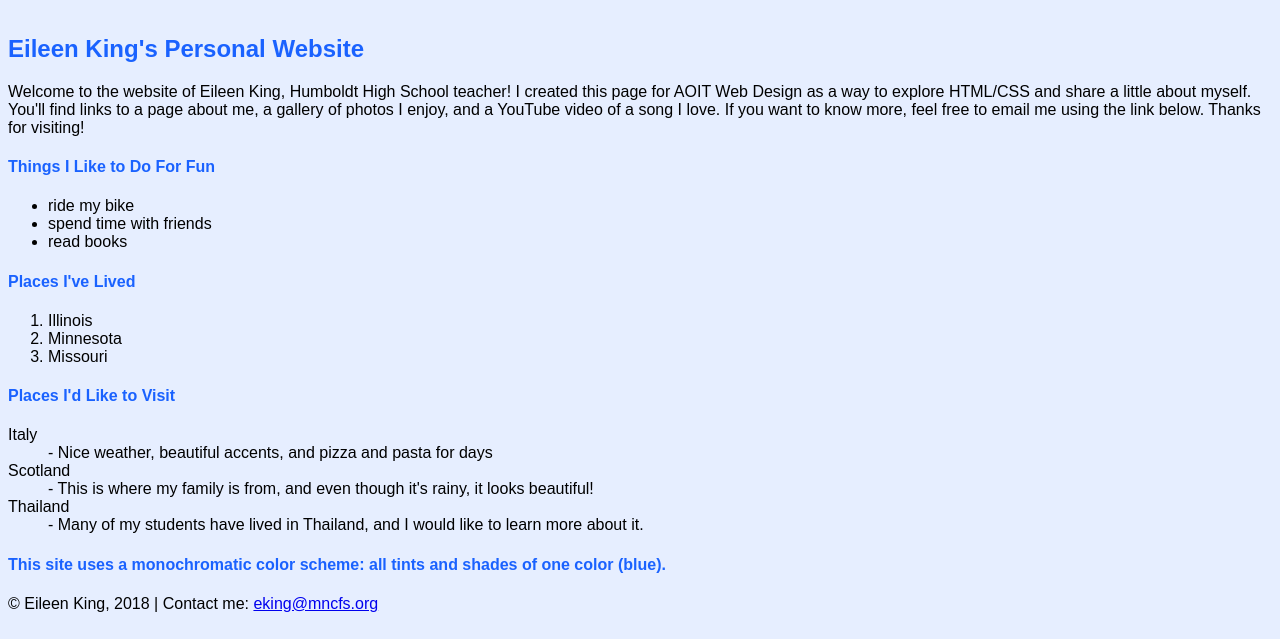
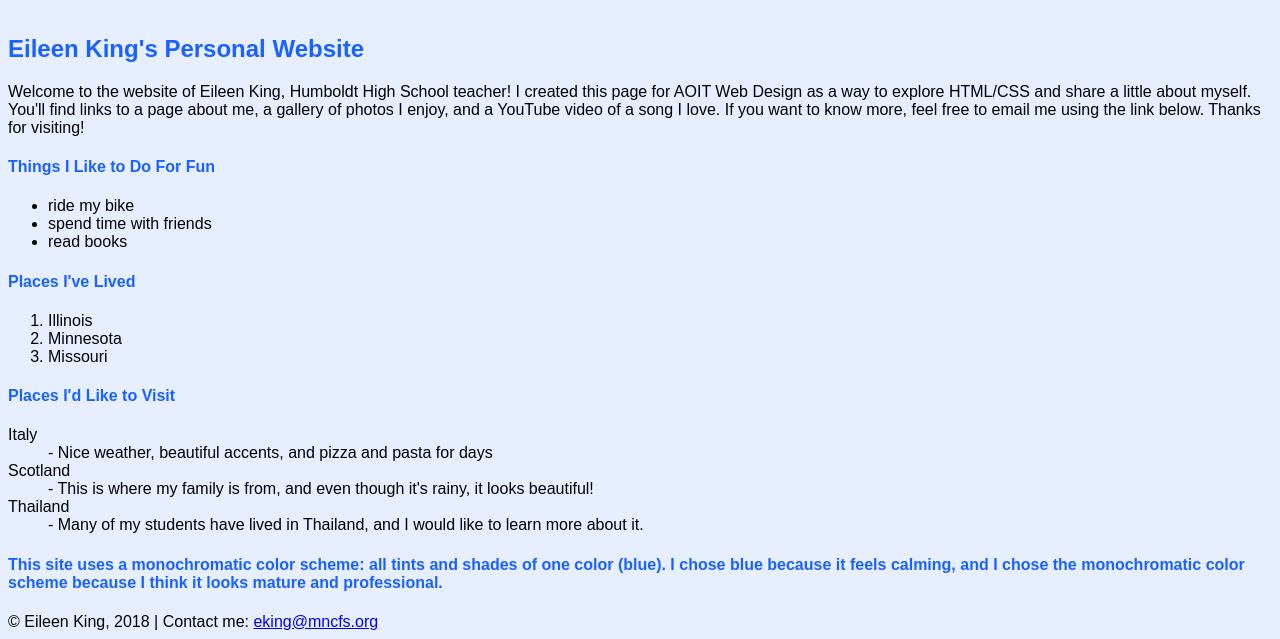
Before and after one commit to comeoneileen/webdesigncolorschemes, a plain HTML site: page index.html in a window 1280 px wide. Shown: the part 171-810 px from the top of the page. Drawn offline with Linux system fonts and the light colour scheme.

Commit message:
Update index.html

```diff
--- a/index.html
+++ b/index.html
@@ -53,7 +53,8 @@
 
 			</dl>
 
-		<h4> This site uses a monochromatic color scheme: all tints and shades of one color (blue). </h4>
+		<h4> This site uses a monochromatic color scheme: all tints and shades of one color (blue). I chose blue because it feels calming,
+		and I chose the monochromatic color scheme because I think it looks mature and professional. </h4>
 		</main>
 		<footer> &copy Eileen King, 2018 | Contact me:
 		<a href="mailto:eking@mncfs.org"> eking@mncfs.org </a> </footer>
```
